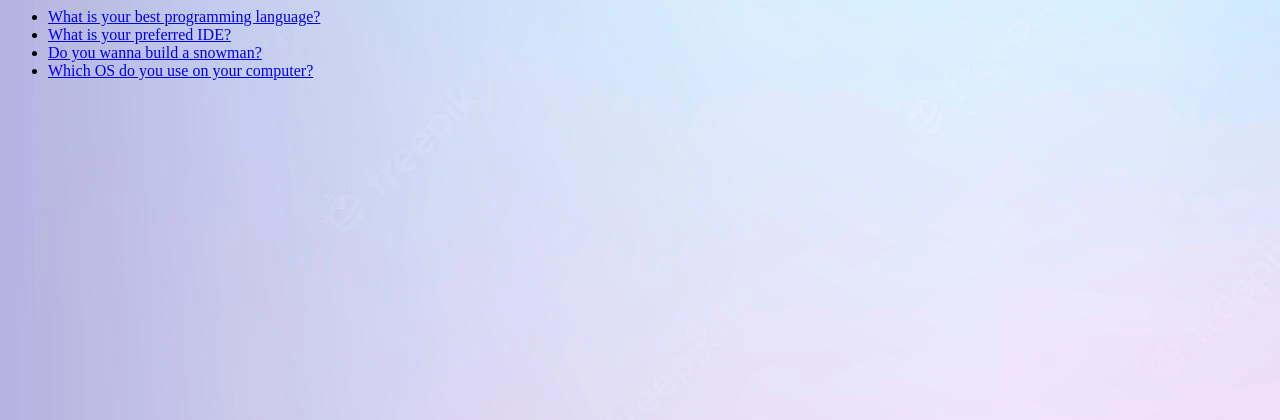
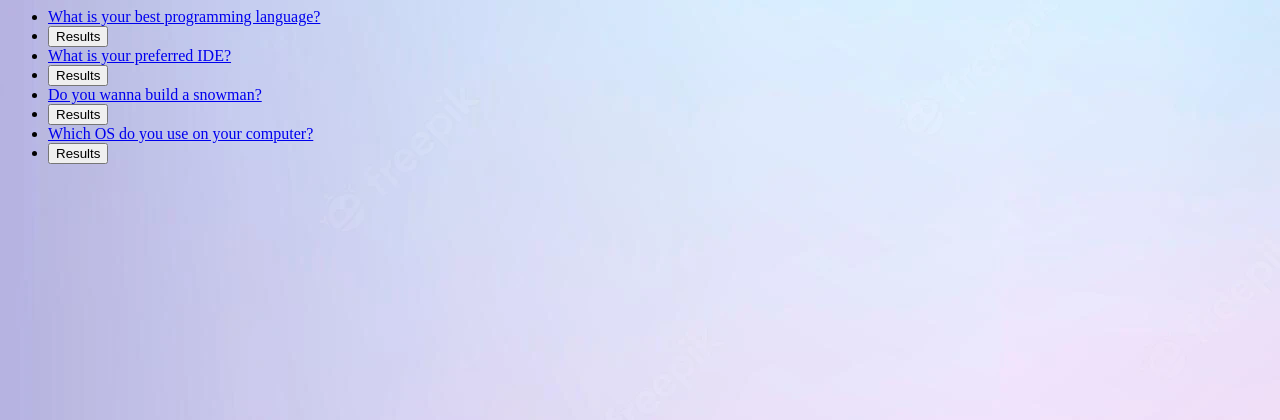
Before and after one commit to Halcyon905/ku-polls, a Django app: template polls/templates/polls/index.html in a window 1280 px wide. Shown: the top 420 px of the page. Run offline with Django 4.2, Linux system fonts and the light colour scheme; the template is opened without the code that fills it: values that come from a table or form of the project are taken from there, others are empty; data comes from the database, SQL or seed files in the repository.

Commit message:
add results button

```diff
--- a/polls/templates/polls/index.html
+++ b/polls/templates/polls/index.html
@@ -9,6 +9,7 @@
         {% else %}
             <li><a href="{% url 'polls:results' question.id %}">{{ question.question_text }}</a></li>
         {% endif %}
+        <li><a href="{% url 'polls:results' question.id %}"><button type="button">{{"Results"}}</button></a></li>
     {% endfor %}
     </ul>
 {% else %}
```
